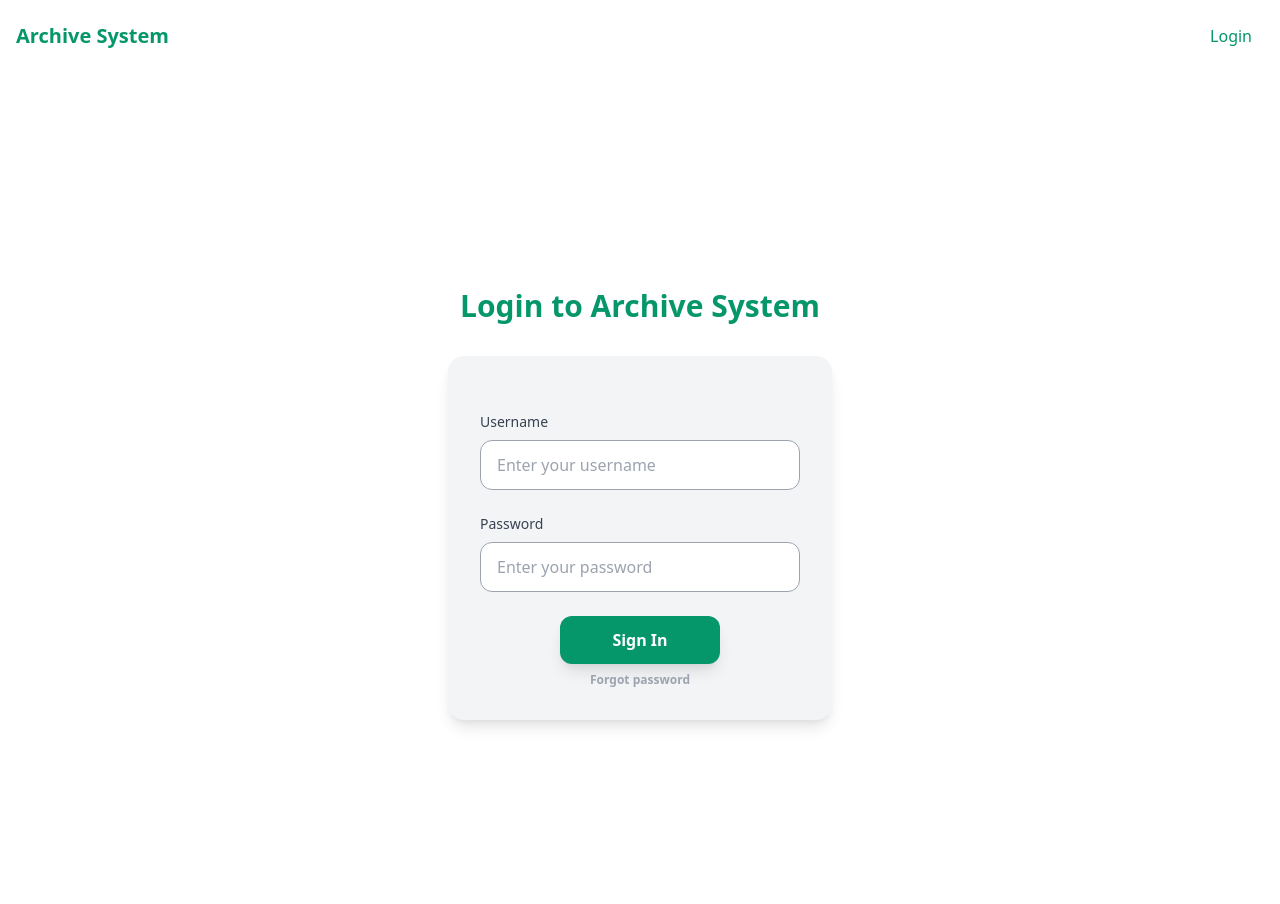
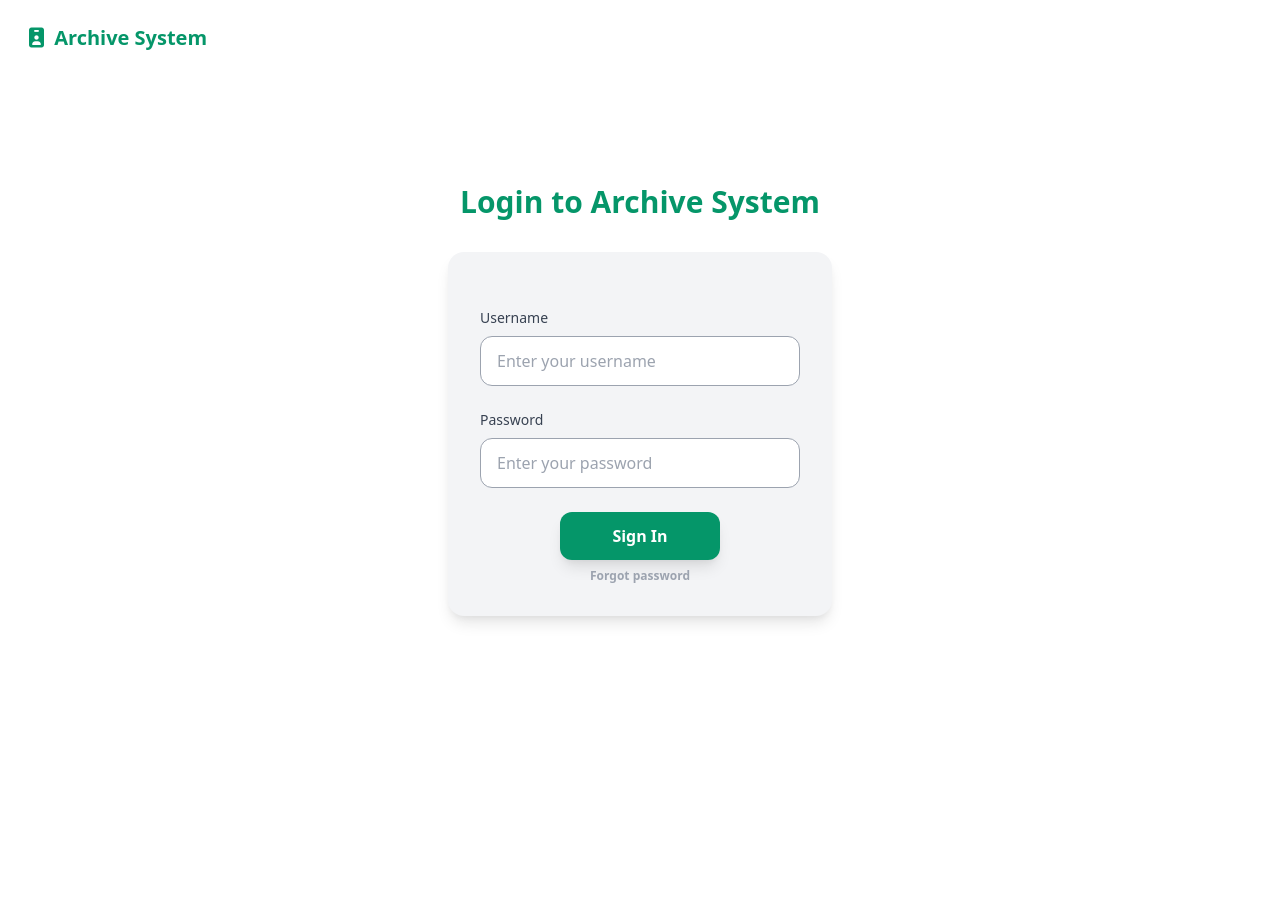
Before and after one commit to 09078270504/EDMS, a Django app: page /login/ in a window 1280 px wide. After the commit the page ends 623 px from the top, so only its background shows below. Run offline with Django 5.2, Linux system fonts and the light colour scheme; some libraries are stand-ins or nearby versions.

```diff
--- a/webocr/templates/auth/forgot_password.html
+++ b/webocr/templates/auth/forgot_password.html
@@ -4,7 +4,7 @@
 
 {% block content %}
 
-<div class="min-h-screen flex items-center justify-center">
+<div class="fixed inset-0 flex items-center justify-center bg-white">
     <div class="max-w-md w-full space-y-8 p-8">
         <div class="text-center">
             <h2 class="text-3xl font-bold text-green-600">Reset Your Password</h2>
--- a/webocr/templates/auth/login.html
+++ b/webocr/templates/auth/login.html
@@ -2,13 +2,22 @@
 {% block title %}Login - Archive System{% endblock %}
 
 {% block content %}
-<div class="min-h-screen flex items-center justify-center bg-white">
+<div class="fixed inset-0 flex items-center justify-center bg-white">
+    <!-- Archive System name top-left -->
+    <div class="absolute top-6 left-6 flex items-center">
+        <a href="{% url 'base'%}"class="text-xl font-bold text-green-600 hover:text-green-800 transition-colors duration-200">
+        <i class="fa-solid fa-id-badge"></i>
+            Archive System
+        </a>
+    </div>
+
     <div class="max-w-md w-full space-y-8 p-8">
         <div class="text-center">
             <h2 class="text-3xl font-bold text-green-600">Login to Archive System</h2>
         </div>
+
         <div class="bg-gray-100 p-8 rounded-2xl shadow-lg">
-            <!-- Display Django messages -->
+            <!-- Django messages -->
             {% if messages %}
                 {% for message in messages %}
                     <div class="mb-4 p-4 rounded-lg {% if message.tags == 'success' %}bg-green-100 border border-green-400 text-green-700{% else %}bg-red-100 border border-red-400 text-red-700{% endif %}">
@@ -17,7 +26,7 @@
                 {% endfor %}
             {% endif %}
 
-            <!-- Display form errors -->
+            <!-- Form errors -->
             {% if form.errors %}
                 <div class="mb-4 p-4 bg-red-100 border border-red-400 text-red-700 rounded-lg">
                     <ul>
@@ -33,25 +42,32 @@
                 </div>
             {% endif %}
 
+            <!-- Login form -->
             <form method="post" class="space-y-6">
                 {% csrf_token %}
                 <div>
                     <label for="id_username" class="block text-sm font-medium text-gray-700 mb-2">Username</label>
-                    <input type="text" name="username" id="id_username" required class="w-full px-4 py-3 border border-gray-400 rounded-xl bg-white" placeholder="Enter your username">
+                    <input type="text" name="username" id="id_username" required
+                           class="w-full px-4 py-3 border border-gray-400 rounded-xl bg-white"
+                           placeholder="Enter your username">
                 </div>
 
                 <div>
                     <label for="id_password" class="block text-sm font-medium text-gray-700 mb-2">Password</label>
-                    <input type="password" name="password" id="id_password" required class="w-full px-4 py-3 border border-gray-400 rounded-xl bg-white" placeholder="Enter your password">
+                    <input type="password" name="password" id="id_password" required
+                           class="w-full px-4 py-3 border border-gray-400 rounded-xl bg-white"
+                           placeholder="Enter your password">
                 </div>
 
-                <div class="space-y-2">
-                    <button type="submit" class="w-1/2 mx-auto bg-green-600 font-bold text-white py-3 px-4 rounded-xl hover:bg-green-700 transition-colors flex items-center justify-center shadow-lg">Sign In</button>
+                <div class="space-y-2 text-center">
+                    <button type="submit"
+                            class="w-1/2 bg-green-600 font-bold text-white py-3 px-4 rounded-xl hover:bg-green-700 transition-colors shadow-lg">
+                        Sign In
+                    </button>
 
                     <a href="{% url 'forgot_password' %}"
-                    role="button"
-                    class="block mx-auto text-gray-400 text-xs font-bold rounded-xl transition-colors duration-200 w-1/2 hover:text-gray-900 text-center w-fit">
-                    Forgot password
+                       class="block text-gray-400 text-xs font-bold hover:text-gray-900 transition-colors">
+                        Forgot password
                     </a>
                 </div>
             </form>
--- a/webocr/templates/base.html
+++ b/webocr/templates/base.html
@@ -10,7 +10,7 @@
     <body>
         <nav class="bg-white text-green-600 p-4">
             <div class="container mx-auto flex justify-between items-center">
-                <h1 class="text-xl font-bold hover:text-green-200 transition-colors duration-200">
+                <h1 class="text-xl font-bold text-green-600 hover:text-green-800 transition-colors duration-200">
                     Archive System
                 </h1>
                 <div class="flex items-center space-x-4">
```
Also changed, not shown: webocr/templates/auth/dashboard.html (+4 -3 lines), 2 other files.
